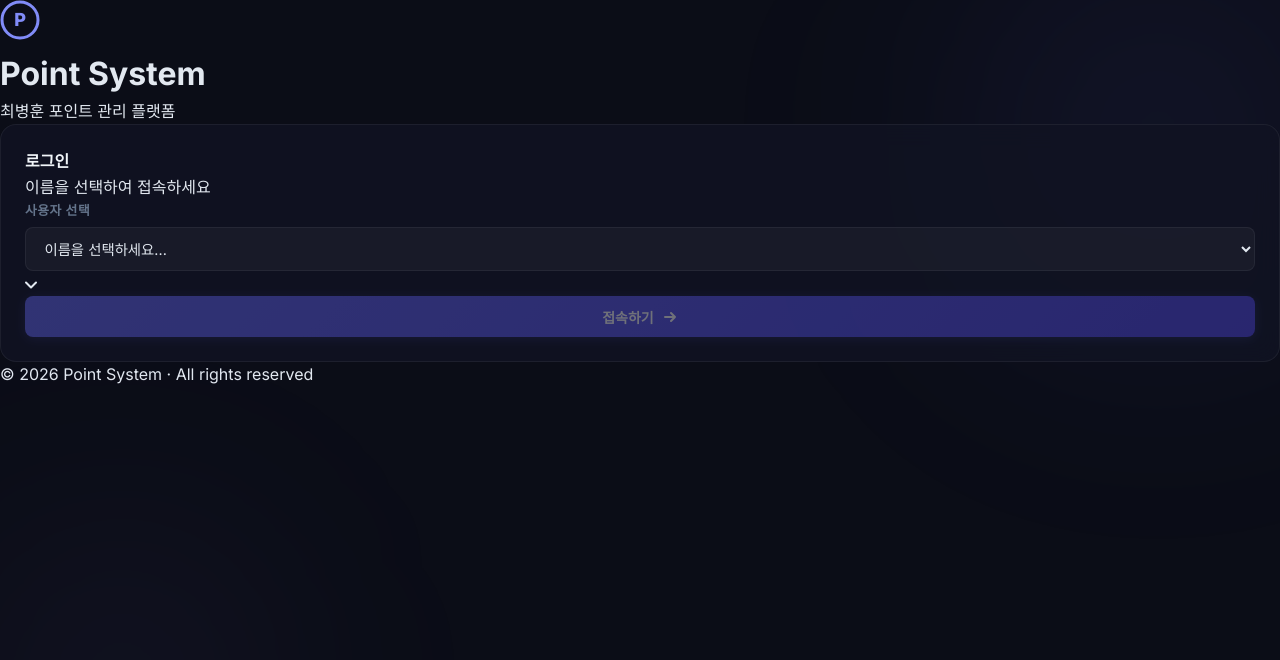
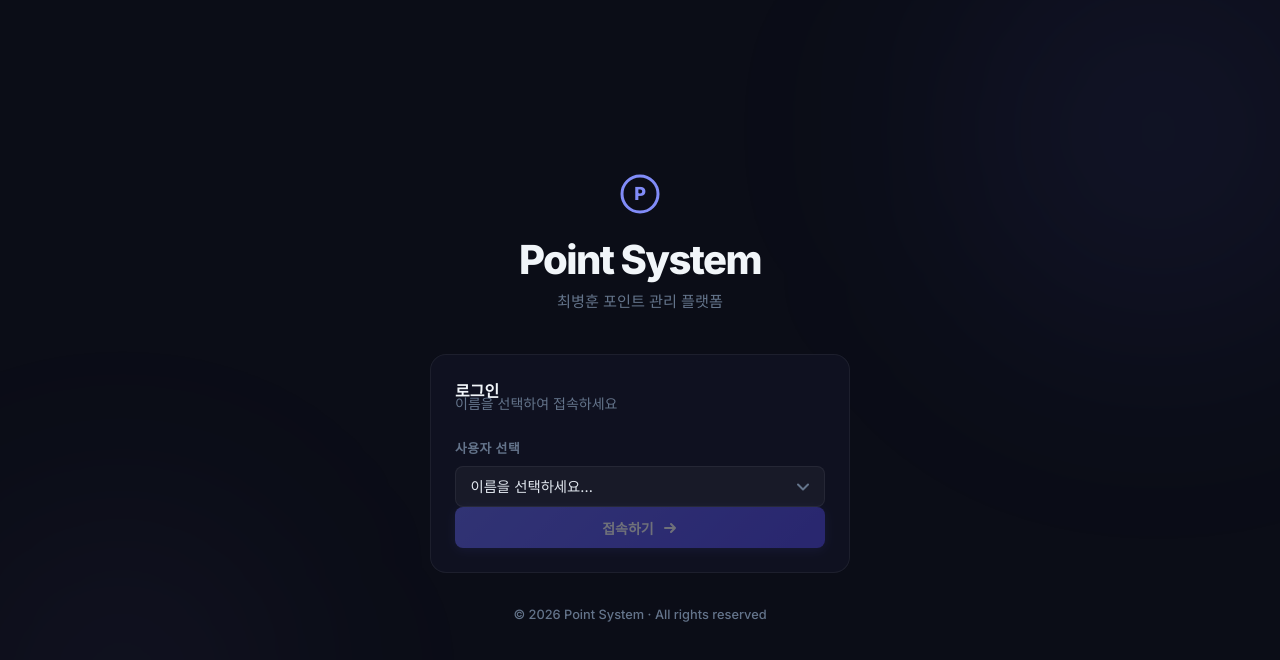
Before and after one commit to cyeongjun87-source/point-system, a website: page public/index.html in a window 1280 px wide. Drawn offline with Linux system fonts and the light colour scheme; no server answers.

Commit message:
ui 길어짐 픽스

```diff
--- a/public/style.css
+++ b/public/style.css
@@ -546,3 +546,89 @@ body {
   font-size: 0.65rem;
   margin-left: 0.5rem;
 }
+
+/* ── Login Page ── */
+.login-container {
+  min-height: 100vh;
+  display: flex;
+  flex-direction: column;
+  align-items: center;
+  justify-content: center;
+  padding: 2rem;
+  z-index: 1;
+  position: relative;
+}
+
+.logo-area {
+  text-align: center;
+  margin-bottom: 2.5rem;
+}
+
+.logo-icon {
+  margin-bottom: 1rem;
+}
+
+.logo-title {
+  font-size: 2.5rem;
+  font-weight: 800;
+  color: var(--text-heading);
+  letter-spacing: -0.04em;
+  line-height: 1.1;
+}
+
+.logo-subtitle {
+  color: var(--text-muted);
+  font-size: 0.95rem;
+  font-weight: 500;
+  margin-top: 0.5rem;
+}
+
+.login-card {
+  width: 100%;
+  max-width: 420px;
+}
+
+.card-desc {
+  font-size: 0.875rem;
+  color: var(--text-muted);
+  margin-top: -0.75rem;
+  margin-bottom: 1.5rem;
+}
+
+.select-wrapper {
+  position: relative;
+}
+
+.select-wrapper .form-select {
+  appearance: none;
+  padding-right: 2.5rem;
+}
+
+.select-arrow {
+  position: absolute;
+  right: 1rem;
+  top: 50%;
+  transform: translateY(-50%);
+  pointer-events: none;
+  color: var(--text-muted);
+  display: flex;
+  align-items: center;
+}
+
+.footer-text {
+  margin-top: 2rem;
+  font-size: 0.8rem;
+  color: var(--text-muted);
+  font-weight: 500;
+}
+
+.input-error {
+  animation: shake 0.4s ease-in-out;
+  border-color: var(--red) !important;
+}
+
+@keyframes shake {
+  0%, 100% { transform: translateX(0); }
+  25% { transform: translateX(-5px); }
+  75% { transform: translateX(5px); }
+}
```
